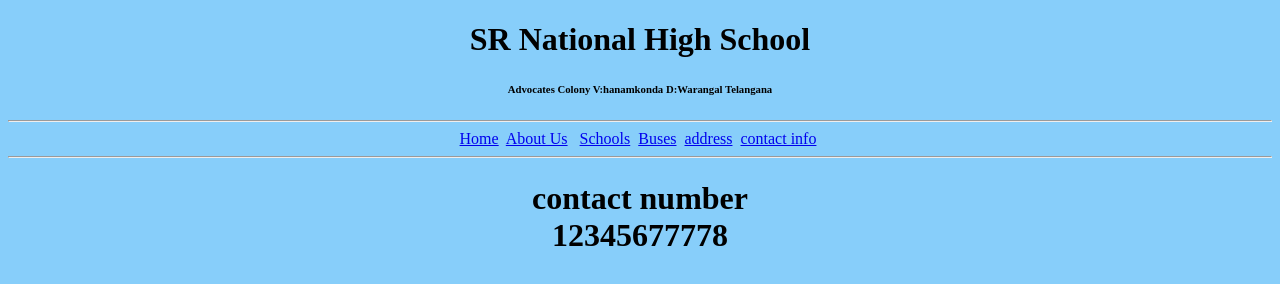
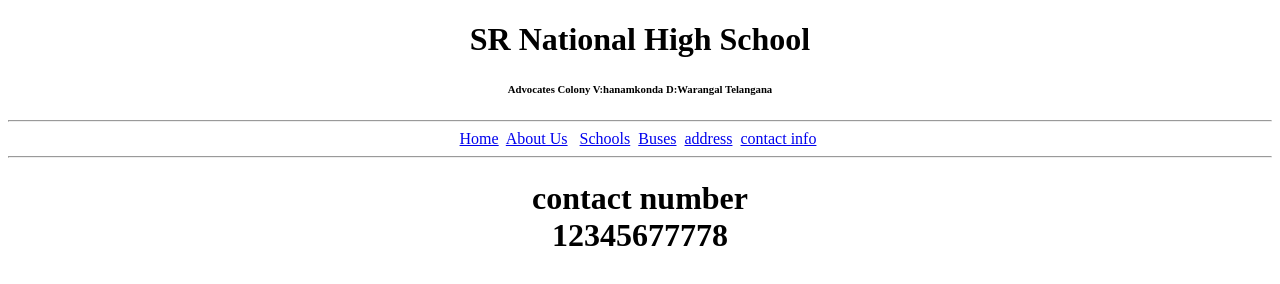
Before and after one commit to devasaiarunteja/schoolproject, a plain HTML site: page contact.html in a window 1280 px wide. Drawn offline with Linux system fonts and the light colour scheme.

Commit message:
Update contact.html

```diff
--- a/contact.html
+++ b/contact.html
@@ -5,7 +5,7 @@
     <meta name="viewport" content="width=device-width, initial-scale=1.0">
     <title>Document</title>
 </head>
-<body  bgcolor="	87CEFA">
+<body>
     <h1 align="center" >
         SR National High School
     </h1>
```
